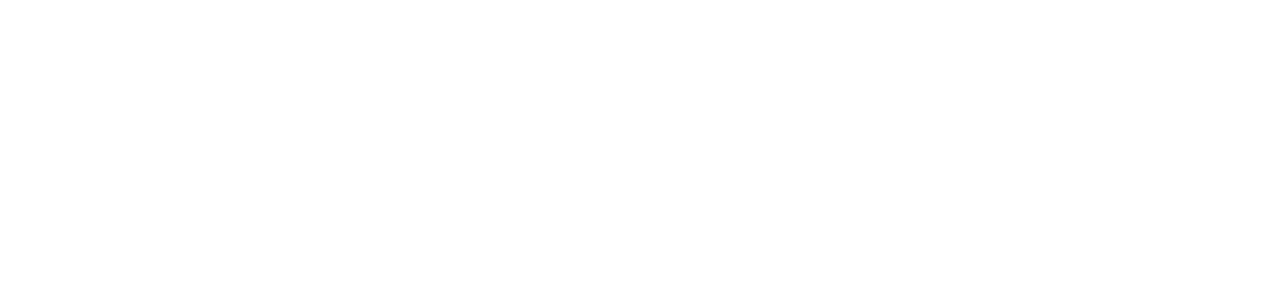
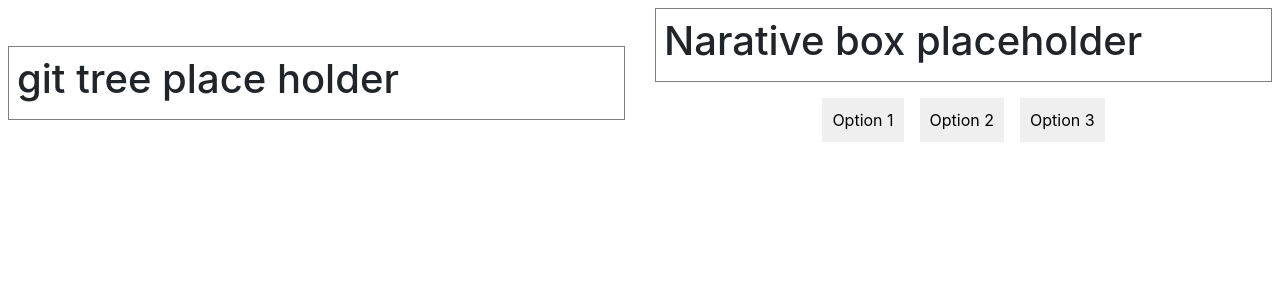
Before and after one commit to tomascbrowne/gitgame, a React (Create React App) app: page /Level1 in a window 1280 px wide. Shown: the top 300 px of the page. Built offline with nearby package versions, Linux system fonts and the light colour scheme.

Commit message:
Added templates for level1 page
Added the template components for the css git tree, narration box as well as the option buttons

```diff
--- a/src/Containers/Level1/Level1.jsx
+++ b/src/Containers/Level1/Level1.jsx
@@ -1,20 +1,42 @@
 import React, { Component } from "react";
 import Container from "react-bootstrap/Container";
-import Row from "react-bootstrap/Row";
-import Col from "react-bootstrap/Col";
+import NarativeBox from "../../components/narativeBox/narativeBox";
+import { Row, Col } from "react-bootstrap";
+import OptionButton from "../../components/optionSelectionButton/optionSelectionButton";
 
 class level1 extends Component {
   state = {};
   render() {
+    const style = {
+      backgroundColor: "white",
+      font: "inherit",
+      border: "1px solid grey",
+      padding: "8px",
+      alignText: "center"
+    };
+
     return (
-      <div>
-        <Container>
-          <Row>
-            <Col className="md-6 lg-6"></Col>
-            <Col className="md-6 lg-6"></Col>
-          </Row>
-        </Container>
-      </div>
+      <>
+        <Row className="d-flex flex-row align-self-center p-2 h-100">
+          <Col className="d-flex flex-column align-self-center">
+            <div style={style}>
+              <h1>git tree place holder</h1>
+            </div>
+          </Col>
+
+          <Col className="d-flex flex-column align-self-center">
+            <div style={style}>
+              <h1>Narative box placeholder</h1>
+              {/* <NarativeBox style={style} /> */}
+            </div>
+            <div className="align-self-center p-3">
+              <OptionButton text="Option 1" />
+              <OptionButton text="Option 2" />
+              <OptionButton text="Option 3" />
+            </div>
+          </Col>
+        </Row>
+      </>
     );
   }
 }
--- a/src/components/narativeBox/narativeBox.jsx
+++ b/src/components/narativeBox/narativeBox.jsx
@@ -1,7 +1,7 @@
 import React, { Component } from "react";
 
-const narativeBox = () => {
-  return;
+const narativeBox = props => {
+  return <div></div>;
 };
 
 export default narativeBox;
--- /dev/null
+++ b/src/components/optionSelectionButton/optionSelectionButton.jsx
@@ -0,0 +1,16 @@
+import React, { Component } from "react";
+
+const optionSelectionButton = props => {
+  const buttonText = props.text;
+  const style = {
+    padding: "10px",
+    border: "2px black"
+  };
+  return (
+    <div className="d-inline p-2">
+      <button style={style}>{buttonText}</button>
+    </div>
+  );
+};
+
+export default optionSelectionButton;
--- a/src/index.js
+++ b/src/index.js
@@ -2,5 +2,6 @@
 import ReactDOM from "react-dom";
 import "./index.css";
 import App from "./App";
+import "bootstrap/dist/css/bootstrap.min.css";
 
 ReactDOM.render(<App />, document.getElementById("root"));
```
